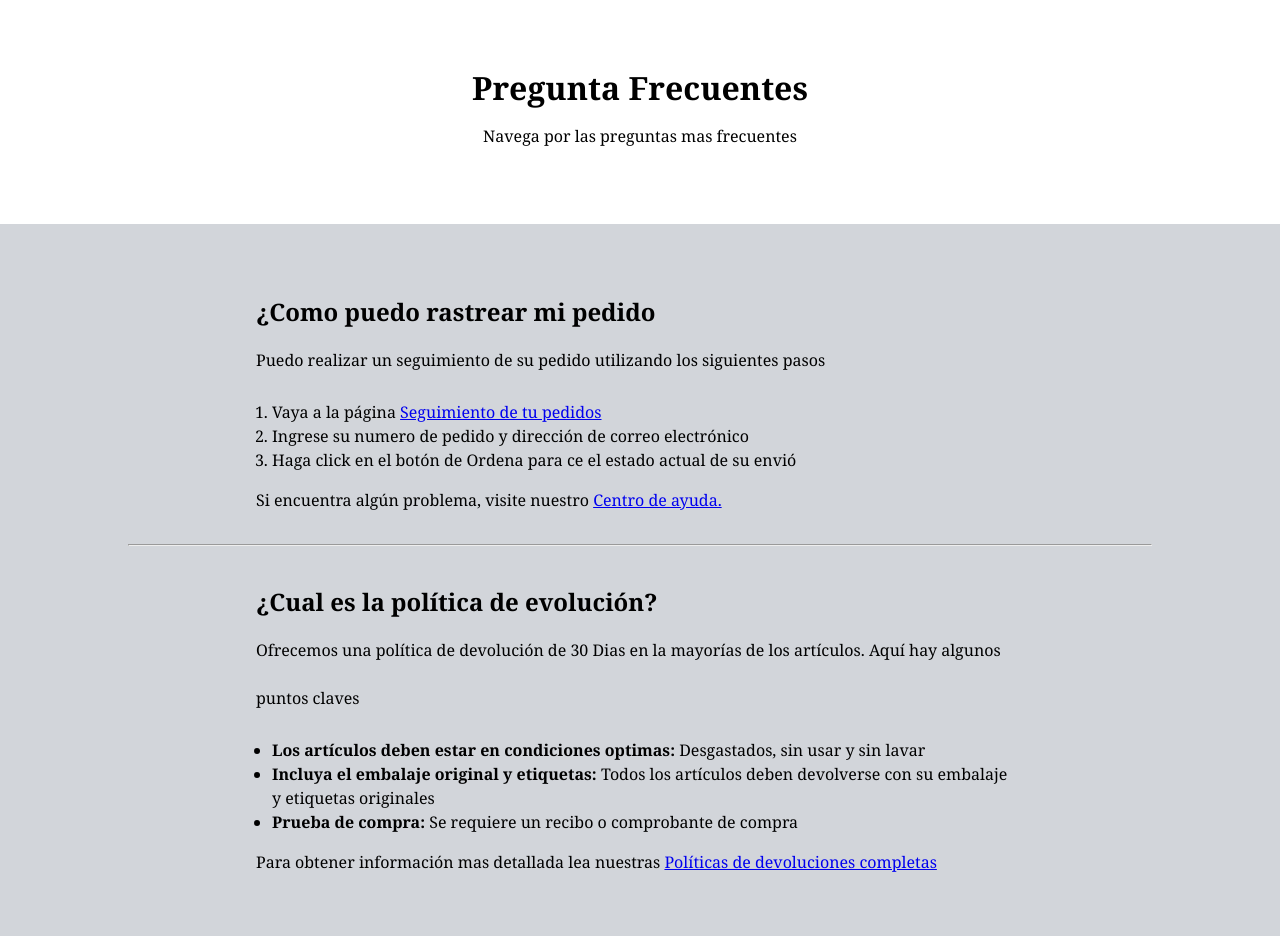
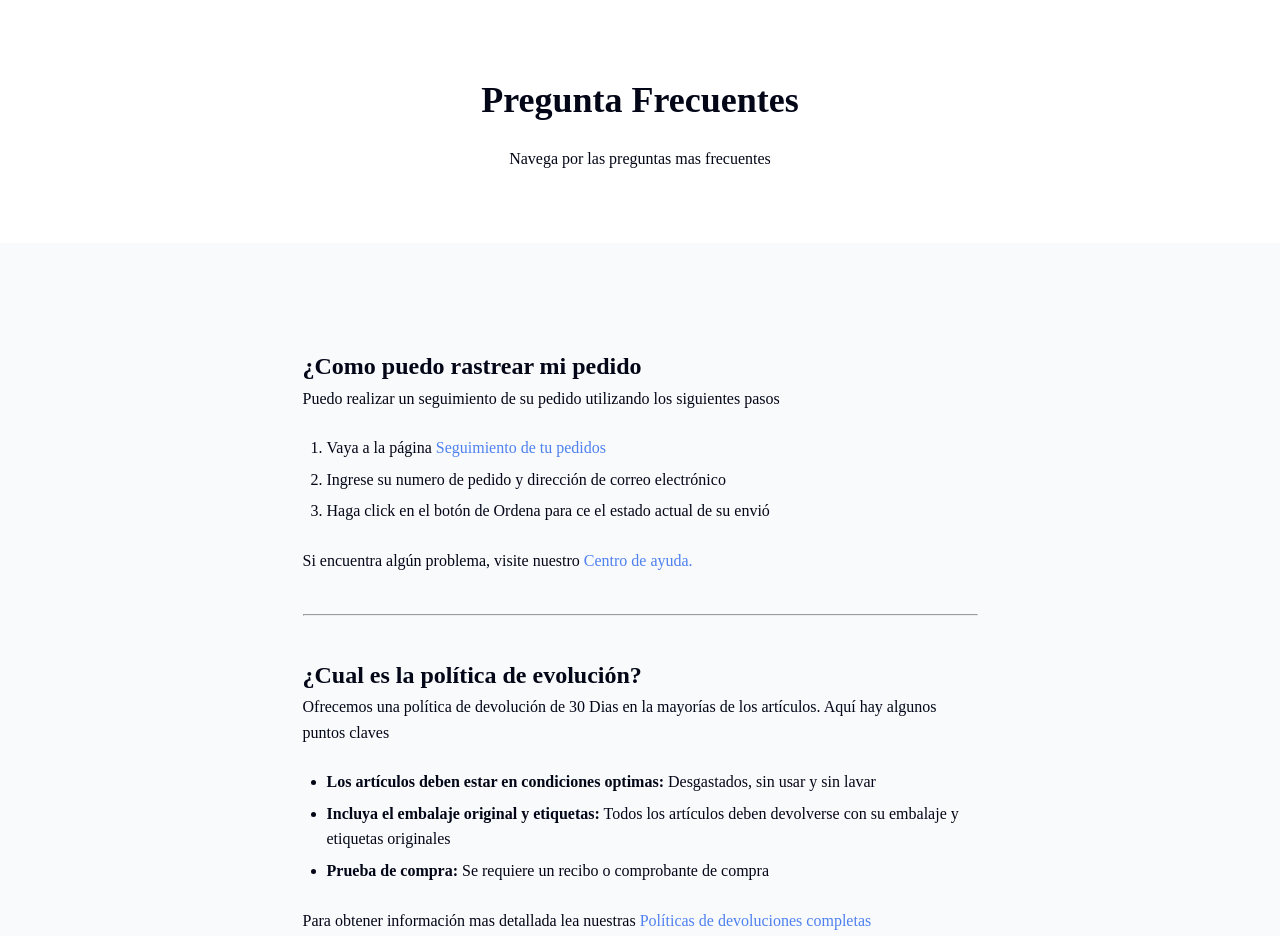
Before and after one commit to Lobonjulian/Trabajos-en-Css, a plain HTML site: page Css Basic/Preguntas Frecuentes Simples/index.html in a window 1280 px wide. Shown: the top 936 px of the page. Drawn offline with Linux system fonts and the light colour scheme.

Commit message:
Styles FAQ page
Mejora el estilo y el diseño de la página de preguntas frecuentes para mejorar la legibilidad y el atractivo visual.  Actualiza colores, fuentes, espacios y estructura para una apariencia más consistente y moderna.

```diff
--- a/Css Basic/Preguntas Frecuentes Simples/style.css
+++ b/Css Basic/Preguntas Frecuentes Simples/style.css
@@ -5,43 +5,52 @@
 }
 
 body {
-  max-width: 1280px;
-  margin: 0 auto;
-  font-family: Georgia, 'Times New Roman', Times, serif;
+  background-color: #F8FAFC;
+  line-height: 1.6;
   font-size: 1rem;
+  color: #030616;
 }
 
-h2 h1 {
+header {
+  padding: 4.5rem 0;
+  background-color: #FFFFFF;
+  text-align: center;
+}
+
+h1 {
+  font-size: 2.25rem;
+  font-weight: 600;
+  margin-bottom: 1rem;
+}
+
+h2 {
+  margin-top: 2rem;
+  font-size: 1.5rem;
   font-weight: 600;
 }
 
-header {
-  padding: 4rem;
-  background-color: #fff;
-  text-align: center;
-  text-wrap: pretty;
-  line-height: 3rem;
+main {
+  padding: 4.5rem 0;
+  margin: auto;
+  max-width: 675px;
+
 }
 
-main {
-  padding: 2rem 8rem;
-  background-color: #D2D5DA;
+ul,
+ol {
+  margin: 24px 0px;
+  padding-left: 24px;
 }
 
-section {
-  padding: 2rem 8rem;
-  line-height: 1.5rem;
+li {
+  margin-bottom: 6px;
+}
 
-  div {
-    line-height: 3rem;
-  }
+a {
+  color: #4E80EE;
+  text-decoration: none;
+}
 
-  h2 {
-    font-size: 1.5rem;
-  }
-
-  ul,
-  ol {
-    margin: 1rem;
-  }
+hr {
+  margin: 40px 0px;
 }
```
